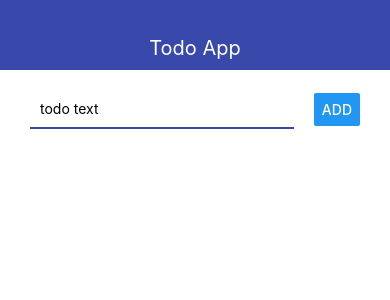
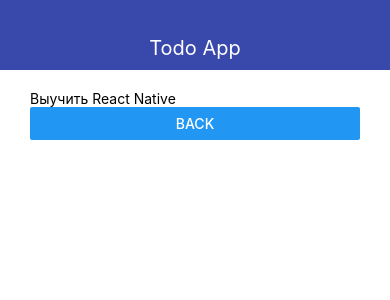
Before and after one commit to OnoprienkoArtem/RN-app-todo, a React Native app: screen / in a window 390 px wide. Shown: the top 300 px of the page. Built offline with nearby package versions, Linux system fonts and the light colour scheme.

Commit message:
show todo items in todo screen

```diff
--- a/App.js
+++ b/App.js
@@ -7,8 +7,11 @@ import { TodoScreen } from './src/screens/TodoScreen';
 
 
 export default function App() {
-  const [todoId, setTodoId] = useState(null);
-  const [todos, setTodos] = useState([]);
+  const [todoId, setTodoId] = useState('1');
+  const [todos, setTodos] = useState([
+    {id: '1', textTodo: 'Выучить React Native'},
+    {id: '2', textTodo: 'написать приложение'}
+  ]);
 
   const addTodo = textTodo => {
     setTodos(prev => [
@@ -24,10 +27,20 @@ export default function App() {
     setTodos(prev => prev.filter(todo => todo.id !== id))
   }
 
-  let content = <MainScreen todos={todos} addTodo={addTodo} removeTodo={removeTodo} />;
+  let content = (
+    <MainScreen
+      todos={todos}
+      addTodo={addTodo}
+      removeTodo={removeTodo}
+      openTodo={id => {
+        setTodoId(id);
+      }}
+    />
+  );
 
   if (todoId) {
-    content = <TodoScreen />
+    const selectedTodo = todos.find(todo => todo.id === todoId)
+    content = <TodoScreen goBack={() => setTodoId(null)} todo={selectedTodo} />
   }
 
   return (
--- a/src/components/Todo.js
+++ b/src/components/Todo.js
@@ -1,11 +1,11 @@
 import React from 'react';
 import { StyleSheet, Text, View, TouchableOpacity } from 'react-native';
 
-export const Todo = ({ todo, onRemove }) => {
+export const Todo = ({ todo, onRemove, onOpen }) => {
     return (
         <TouchableOpacity
             activeOpacity={0.5}
-            onPress={() => console.log('pressed', todo.id)}
+            onPress={() => onOpen(todo.id)}
             onLongPress={() => onRemove(todo.id)}>
             <View style={styles.todo}>
                 <Text style={styles.text}>{todo.textTodo}</Text>
--- a/src/screens/MainScreen.js
+++ b/src/screens/MainScreen.js
@@ -4,13 +4,15 @@ import { StyleSheet, View, FlatList } from 'react-native';
 import { AddTodo } from '../components/AddTodo';
 import { Todo } from '../components/Todo';
 
-export const MainScreen = ({ addTodo, removeTodo, todos }) => {
+export const MainScreen = ({ addTodo, removeTodo, todos, openTodo }) => {
     return (
         <View>
             <AddTodo onSubmit={addTodo} />
             <FlatList
                 data={todos}
-                renderItem={({ item }) => <Todo key={item.id} todo={item} onRemove={removeTodo} />}
+                renderItem={({ item }) => (
+                    <Todo key={item.id} todo={item} onRemove={removeTodo} onOpen={openTodo} />
+                )}
                 keyExtractor={item => item.id.toString()}
             />
         </View>
--- a/src/screens/TodoScreen.js
+++ b/src/screens/TodoScreen.js
@@ -1,10 +1,11 @@
 import React from 'react';
-import { StyleSheet, Text, View } from 'react-native';
+import { StyleSheet, Text, View, Button } from 'react-native';
 
-export const TodoScreen = () => {
+export const TodoScreen = ({goBack, todo}) => {
     return (
         <View>
-            <Text>Todo Screen</Text>
+            <Text>{todo.textTodo}</Text>
+            <Button title='Back' onPress={goBack}></Button>
         </View>
     );
 }
```
